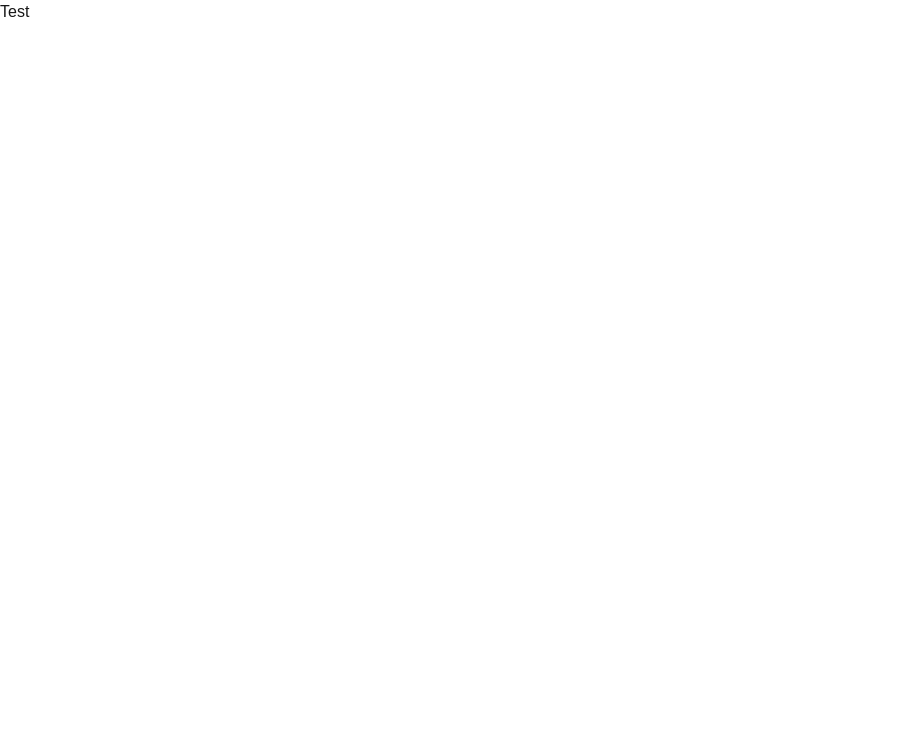
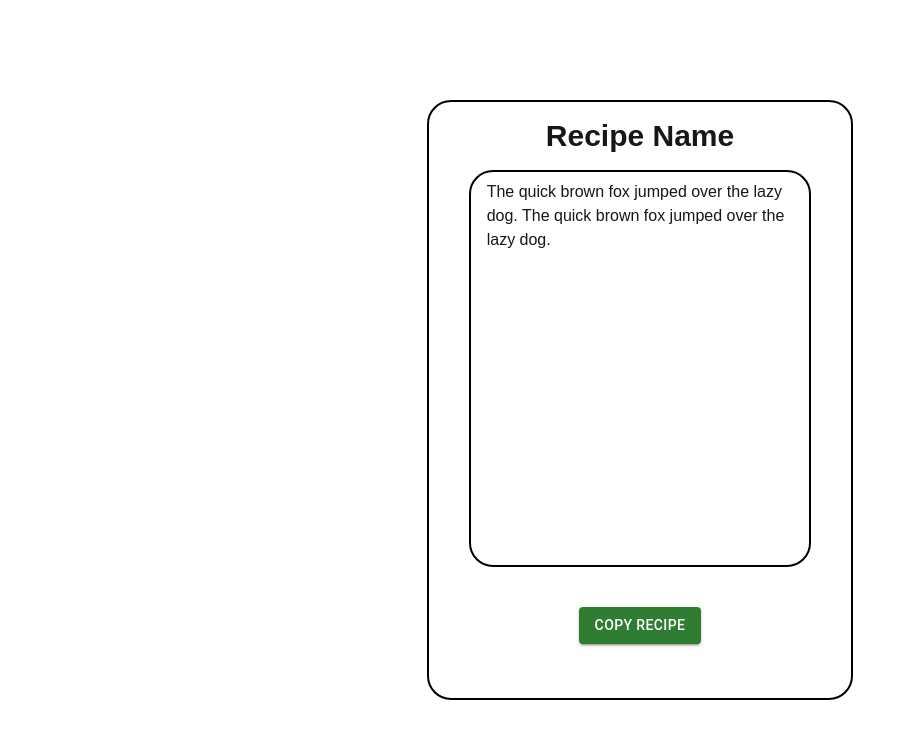
Before and after one commit to alimomennasab/minihack, a Next.js app in the folder minihack/: page / in a window 1280 px wide. Shown: the top 738 px of the page, without its empty margins (0-916 px from the left). Built offline with nearby package versions, Linux system fonts and the light colour scheme.

Commit message:
Created Recipe Window

```diff
--- a/minihack/src/app/page.tsx
+++ b/minihack/src/app/page.tsx
@@ -1,9 +1,10 @@
+import RecipeWindow from '@/components/recipeWindow';
 import IngredientInputWindow from '../components/ingredientInputWindow';
 
 export default function Page() {
   return (
     <main>
-      <IngredientInputWindow />
+      <RecipeWindow />
     </main>
   );
 }
--- /dev/null
+++ b/minihack/src/components/recipeWindow.tsx
@@ -0,0 +1,27 @@
+import React from 'react';
+import { Button } from '@mui/material';
+
+const RecipeWindow = () => {
+  return (
+    <div className='min-h-screen h-screen w-screen flex items-center justify-center'>
+        <div className="bg-white w-2/6 h-3/4 border-black rounded-3xl border-2">
+            <div className="mt-4 text-3xl font-bold text-center">
+                Recipe Name
+            </div>
+            <div className="mt-4 mx-10 bg-white border-black rounded-3xl border-2 overflow-scroll h-4/6">
+                <div className='mt-2 mx-4'>
+                    The quick brown fox jumped over the lazy dog. The quick brown fox jumped over the lazy dog.
+                </div>
+            </div>
+            <div className="flex items-center justify-center mt-10">
+                <Button variant="contained" color="success">
+                    Copy Recipe
+                </Button>
+            </div>
+
+        </div>
+    </div>
+  );
+};
+
+export default RecipeWindow;
```
Also changed, not shown: minihack/package.json (+8 -5 lines), 2 other files (tests, documents, lock files or other folders).
